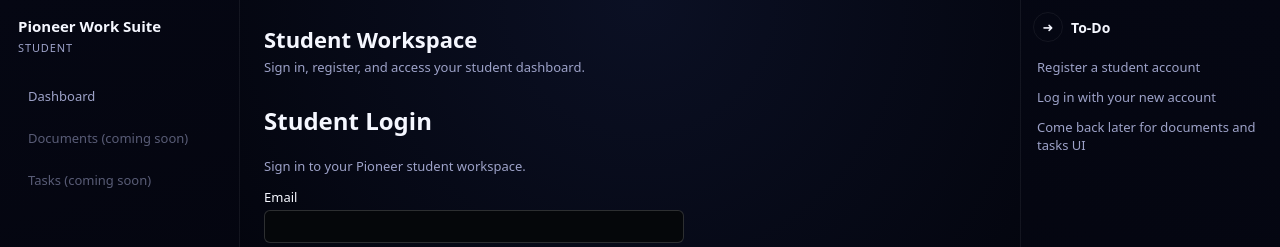
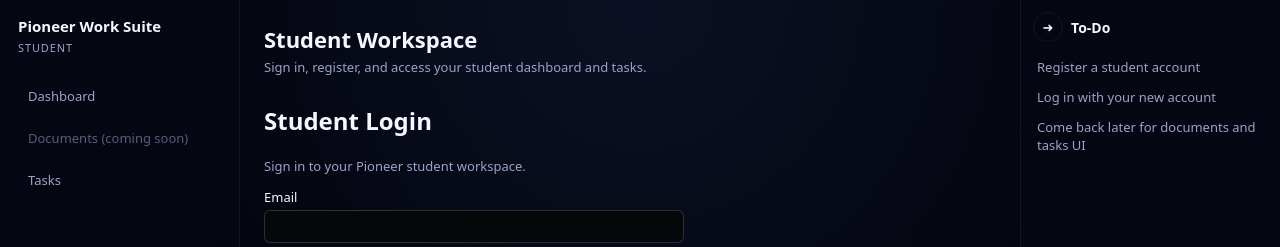
Before and after one commit to Del-985/Pioneer-Work-Suite, a React (Vite) app in the folder apps/web/: page /Pioneer-Work-Suite/login in a window 1280 px wide. Shown: the top 247 px of the page. Built offline with nearby package versions, Linux system fonts and the light colour scheme.

Commit message:
Update App.tsx

```diff
--- a/apps/web/src/App.tsx
+++ b/apps/web/src/App.tsx
@@ -3,9 +3,18 @@ import React, { useState, useEffect } from "react";
 import { Routes, Route, Navigate, Link } from "react-router-dom";
 import LoginPage from "./pages/LoginPage";
 import RegisterPage from "./pages/RegisterPage";
-import { fetchTasks, createTask, updateTask, deleteTask, Task } from "./api/tasks";
+import TasksPage from "./pages/TasksPage";
+import {
+  fetchTasks,
+  createTask,
+  updateTask,
+  deleteTask,
+  Task,
+} from "./api/tasks";
 
-const RequireAuth: React.FC<{ children: React.ReactElement }> = ({ children }) => {
+const RequireAuth: React.FC<{ children: React.ReactElement }> = ({
+  children,
+}) => {
   const hasToken =
     typeof window !== "undefined" && !!window.localStorage.getItem("token");
 
@@ -26,8 +35,8 @@ const Dashboard: React.FC = () => {
     <div className="workspace-placeholder">
       <h2>Welcome, {userName}</h2>
       <p>
-        This is your student workspace. In v1, you&apos;ll be able to write documents,
-        track tasks, and later expand to email and spreadsheets.
+        This is your student workspace. In v1, you&apos;ll be able to write
+        documents, track tasks, and later expand to email and spreadsheets.
       </p>
     </div>
   );
@@ -39,12 +48,13 @@ const App: React.FC = () => {
   const hasToken =
     typeof window !== "undefined" && !!window.localStorage.getItem("token");
 
-  // ---- Tasks state ----
+  // ---- Tasks state for the right-hand To-Do panel ----
   const [tasks, setTasks] = useState<Task[]>([]);
   const [tasksLoading, setTasksLoading] = useState(false);
   const [tasksError, setTasksError] = useState<string | null>(null);
   const [newTaskTitle, setNewTaskTitle] = useState("");
 
+  // Load tasks when authenticated
   useEffect(() => {
     if (!hasToken) {
       setTasks([]);
@@ -70,16 +80,13 @@ async function handleAddTask(e: React.FormEvent) {
     e.preventDefault();
     if (!newTaskTitle.trim()) return;
 
-  // Clear any old error when we try again
+    // Clear any stale error when trying again
     setTasksError(null);
 
     try {
       const created = await createTask(newTaskTitle.trim());
       setTasks((prev) => [created, ...prev]);
       setNewTaskTitle("");
-
-    // Successful create → clear "Unable to load tasks" if it was set
-    setTasksError(null);
     } catch (err) {
       console.error("Error creating task:", err);
       setTasksError("Unable to create task.");
@@ -108,6 +115,7 @@ async function handleAddTask(e: React.FormEvent) {
   async function handleDeleteTask(id: string) {
     // Optimistic remove
     setTasks((prev) => prev.filter((t) => t.id !== id));
+
     try {
       await deleteTask(id);
     } catch (err) {
@@ -132,9 +140,9 @@ async function handleAddTask(e: React.FormEvent) {
           <button className="nav-item" type="button" disabled>
             Documents (coming soon)
           </button>
-          <button className="nav-item" type="button" disabled>
-            Tasks (coming soon)
-          </button>
+          <Link className="nav-item" to="/tasks">
+            Tasks
+          </Link>
         </nav>
       </aside>
 
@@ -145,7 +153,7 @@ async function handleAddTask(e: React.FormEvent) {
           <header className="workspace-header">
             <h1>Student Workspace</h1>
             <p className="workspace-subtitle">
-              Sign in, register, and access your student dashboard.
+              Sign in, register, and access your student dashboard and tasks.
             </p>
           </header>
 
@@ -162,6 +170,15 @@ async function handleAddTask(e: React.FormEvent) {
                 }
               />
               <Route
+                path="/tasks"
+                element={
+                  <RequireAuth>
+                    <TasksPage />
+                  </RequireAuth>
+                }
+              />
+              {/* Default route: if token, go to dashboard; else go to login */}
+              <Route
                 path="/"
                 element={
                   hasToken ? (
@@ -171,6 +188,7 @@ async function handleAddTask(e: React.FormEvent) {
                   )
                 }
               />
+              {/* Catch-all */}
               <Route path="*" element={<Navigate to="/" replace />} />
             </Routes>
           </section>
```
Lines whose indentation alone changed are shown as unchanged.
